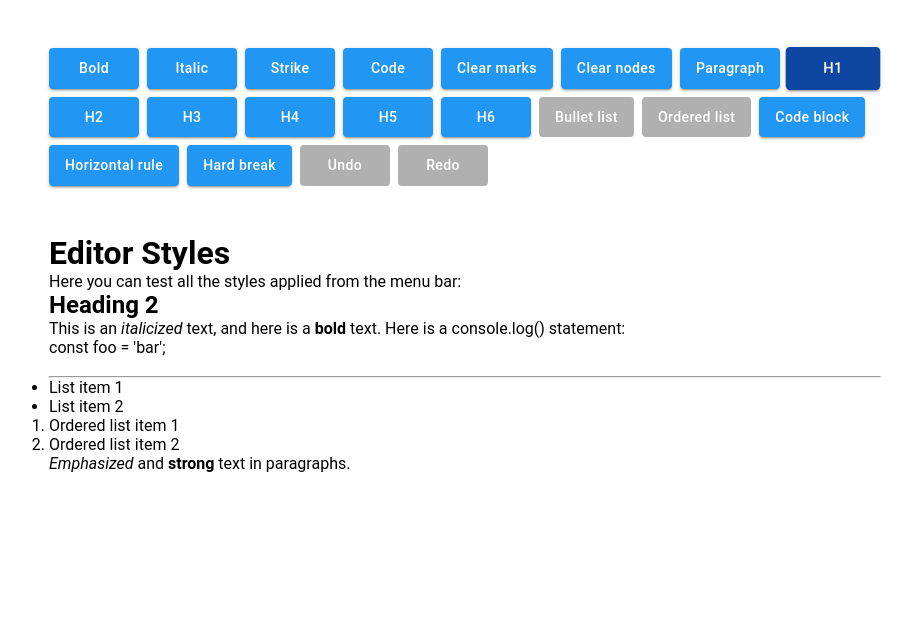
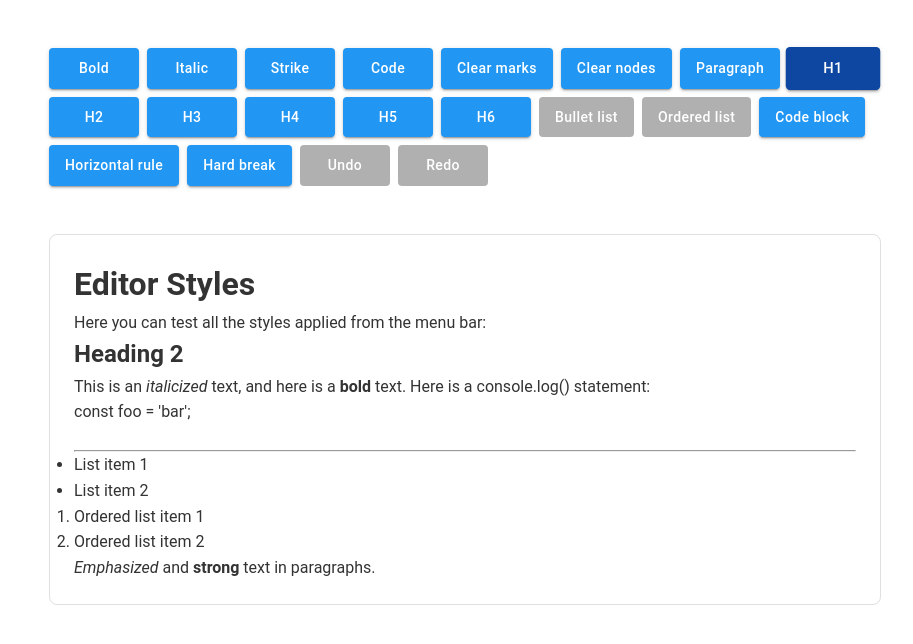
Before and after one commit to bytheseaside/text-editor, a Next.js app: page / in a window 1280 px wide. Shown: the top 644 px of the page, without its empty margins (175-1088 px from the left). Built offline with nearby package versions, Linux system fonts and the light colour scheme.

Commit message:
add basic styles and mock functionality

```diff
--- a/src/app/components/CustomFloatingMenu.tsx
+++ b/src/app/components/CustomFloatingMenu.tsx
@@ -3,10 +3,11 @@ import { FloatingMenu, useCurrentEditor } from '@tiptap/react'
 import Button from '@mui/material/Button'
 import Box from '@mui/material/Box'
 import { BaseComponentPropType } from '../types/BaseComponentPropType'
+import { marked } from 'marked'
 
 type Props = BaseComponentPropType & {
-  // string containing the HTML of the new text to be inserted
-  getNewText: () => Promise<string>;
+  // string containing the new text to be inserted
+  getNewText: () => string;
 }
 
 const CustomFloatingMenu: React.FC<Props> = ({ getNewText }) => {
@@ -29,8 +30,8 @@ const CustomFloatingMenu: React.FC<Props> = ({ getNewText }) => {
         <Button
           variant="contained"
           onClick={() => {
-            getNewText()
-              .then(n => editor.commands.insertContent(n))
+            const newText = getNewText()
+            editor.commands.insertContent(marked(newText))
           }}
           sx={{
             width: '100%',
@@ -43,7 +44,7 @@ const CustomFloatingMenu: React.FC<Props> = ({ getNewText }) => {
 
           }}
         >
-          Get more text
+          + TEXT
         </Button>
       </Box>
     </FloatingMenu>
--- a/src/app/page.tsx
+++ b/src/app/page.tsx
@@ -47,7 +47,22 @@ export default function Home() {
         }
         extensions={[StarterKit]}
         content={marked(info)}
-      />
+        editorContainerProps={{
+          style: {
+            padding: '24px', // General padding for the editor
+            backgroundColor: '#ffffff', // Editor background color
+            border: '1px solid #e0e0e0', // Border for the editor
+            borderRadius: '8px', // Rounded corners
+            lineHeight: '1.6', // Better readability
+            fontFamily: 'Arial, sans-serif', // Editor font
+            color: '#333333', // Text color
+            overflowY: 'auto', // Scroll behavior if content overflows
+            maxHeight: '600px', // Maximum height for the editor
+          },
+        }}
+      >
+        <CustomFloatingMenu getNewText={() => '*Some* more **text** to add - mock text'} />
+      </EditorProvider>
     </Box>
   );
 }
```
